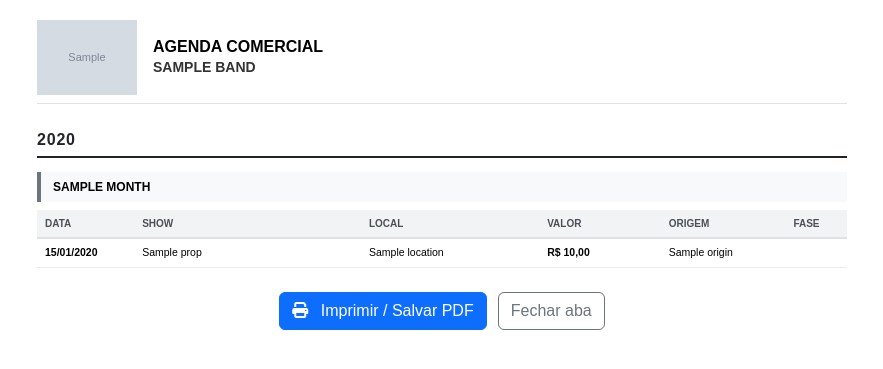
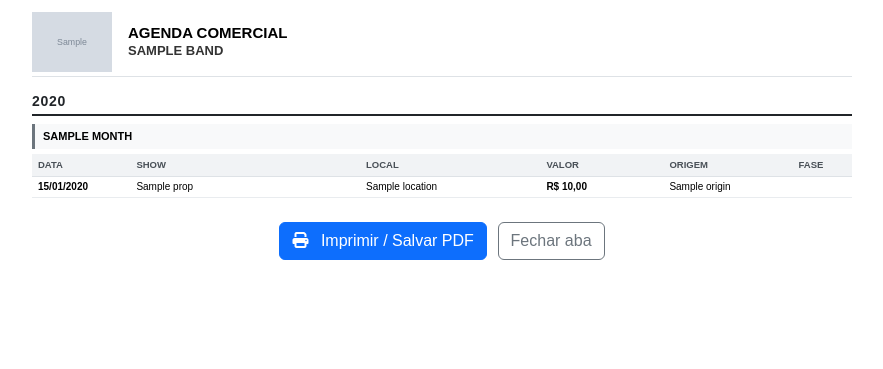
Before and after one commit to backstageprosite/backstage_pro, a Django app: template core/templates/core/comercial/pdf_comercial.html in a window 1280 px wide. Shown: the top 369 px of the page, without its empty margins (198-1081 px from the left). Run offline with Django 5.2, Linux system fonts and the light colour scheme; the template is opened without the code that fills it: most values are stand-ins (such as "Sample title", 1, 10 or a date in 2020); grey boxes marked "Sample" are stand-in pictures; parts of the project's set-up code (start-up, migrations or seed data) failed here and were passed over.

Commit message:
style: optimize spacing and layout in commercial pdf for compact rendering

```diff
--- a/core/templates/core/comercial/pdf_comercial.html
+++ b/core/templates/core/comercial/pdf_comercial.html
@@ -11,75 +11,84 @@
             font-family: Arial, sans-serif;
             background-color: #fff;
             color: #000;
-            font-size: 11px;
+            font-size: 10px;
         }
         .pdf-container {
             max-width: 850px;
             margin: 0 auto;
-            padding: 20px;
+            padding: 12px 15px;
         }
         .header-logo {
-            max-height: 75px;
-            max-width: 140px;
+            max-height: 60px;
+            max-width: 120px;
             object-fit: contain;
         }
         .page-title {
-            font-size: 16px;
+            font-size: 15px;
             font-weight: bold;
             text-transform: uppercase;
-            line-height: 1.2;
+            line-height: 1.15;
         }
         .band-subtitle {
-            font-size: 14px;
+            font-size: 13px;
             font-weight: bold;
             text-transform: uppercase;
             color: #333;
         }
         .year-header {
-            font-size: 16px;
+            font-size: 14px;
             font-weight: 800;
             color: #212529;
-            margin-top: 24px;
-            margin-bottom: 8px;
-            padding-bottom: 4px;
+            margin-top: 14px;
+            margin-bottom: 5px;
+            padding-bottom: 2px;
             border-bottom: 2px solid #212529;
             text-transform: uppercase;
             letter-spacing: 0.05em;
+            page-break-after: avoid;
         }
         .month-header {
             background-color: #f8f9fa;
-            padding: 6px 12px;
-            border-left: 4px solid #6c757d;
+            padding: 4px 8px;
+            border-left: 3px solid #6c757d;
             font-weight: bold;
-            font-size: 12px;
+            font-size: 11px;
             text-transform: uppercase;
-            margin-top: 14px;
-            margin-bottom: 8px;
+            margin-top: 8px;
+            margin-bottom: 5px;
+            page-break-after: avoid;
         }
         .table-pdf {
             width: 100%;
             border-collapse: collapse;
-            margin-bottom: 15px;
+            margin-bottom: 8px;
+        }
+        .table-pdf thead {
+            display: table-header-group;
+        }
+        .table-pdf tr {
+            page-break-inside: avoid;
         }
         .table-pdf th {
             background-color: #f1f3f5;
-            font-size: 10px;
+            font-size: 9.5px;
             font-weight: bold;
             text-transform: uppercase;
-            padding: 6px 8px;
-            border-bottom: 2px solid #dee2e6;
+            padding: 4px 6px;
+            border-bottom: 1.5px solid #dee2e6;
             color: #495057;
         }
         .table-pdf td {
-            padding: 6px 8px;
+            padding: 4px 6px;
             border-bottom: 1px solid #e9ecef;
             vertical-align: middle;
-            font-size: 10.5px;
+            font-size: 10px;
+            line-height: 1.2;
         }
         .badge-phase {
-            font-size: 9px;
-            padding: 3px 6px;
-            border-radius: 4px;
+            font-size: 8.5px;
+            padding: 2px 5px;
+            border-radius: 3px;
             font-weight: bold;
             display: inline-block;
             text-align: center;
@@ -106,14 +115,14 @@
             .no-print { display: none !important; }
             body { padding: 0; margin: 0; }
             .pdf-container { padding: 0; max-width: 100%; }
-            @page { margin: 1.2cm 1cm; }
+            @page { margin: 0.8cm 0.8cm 1.2cm 0.8cm; }
         }
     </style>
 </head>
 <body>
     <div class="pdf-container">
         <!-- Cabeçalho -->
-        <div class="d-flex align-items-center mb-3 pb-2 border-bottom">
+        <div class="d-flex align-items-center mb-2 pb-1 border-bottom">
             {% if pdf_logo_base64 %}
                 <img src="{{ pdf_logo_base64 }}" alt="{{ band.name }}" class="header-logo me-3">
             {% elif band.logo %}
```
